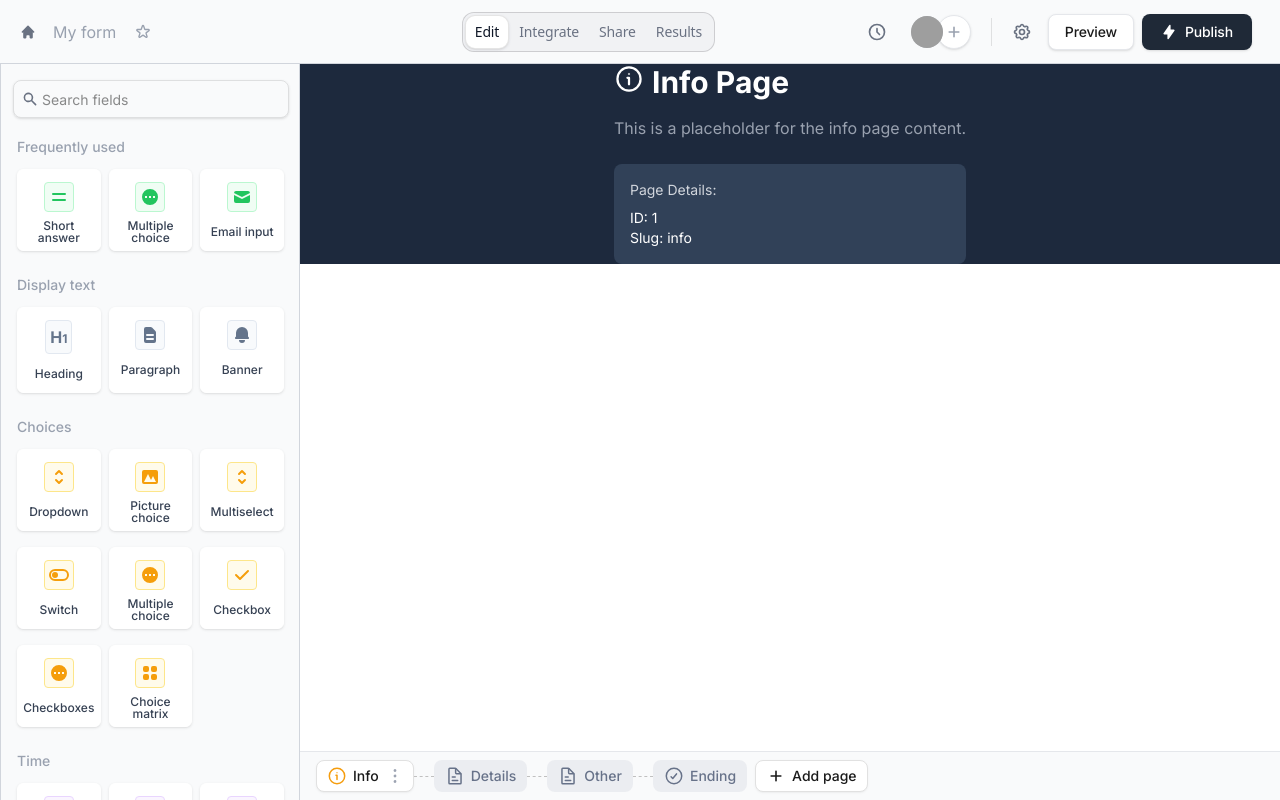
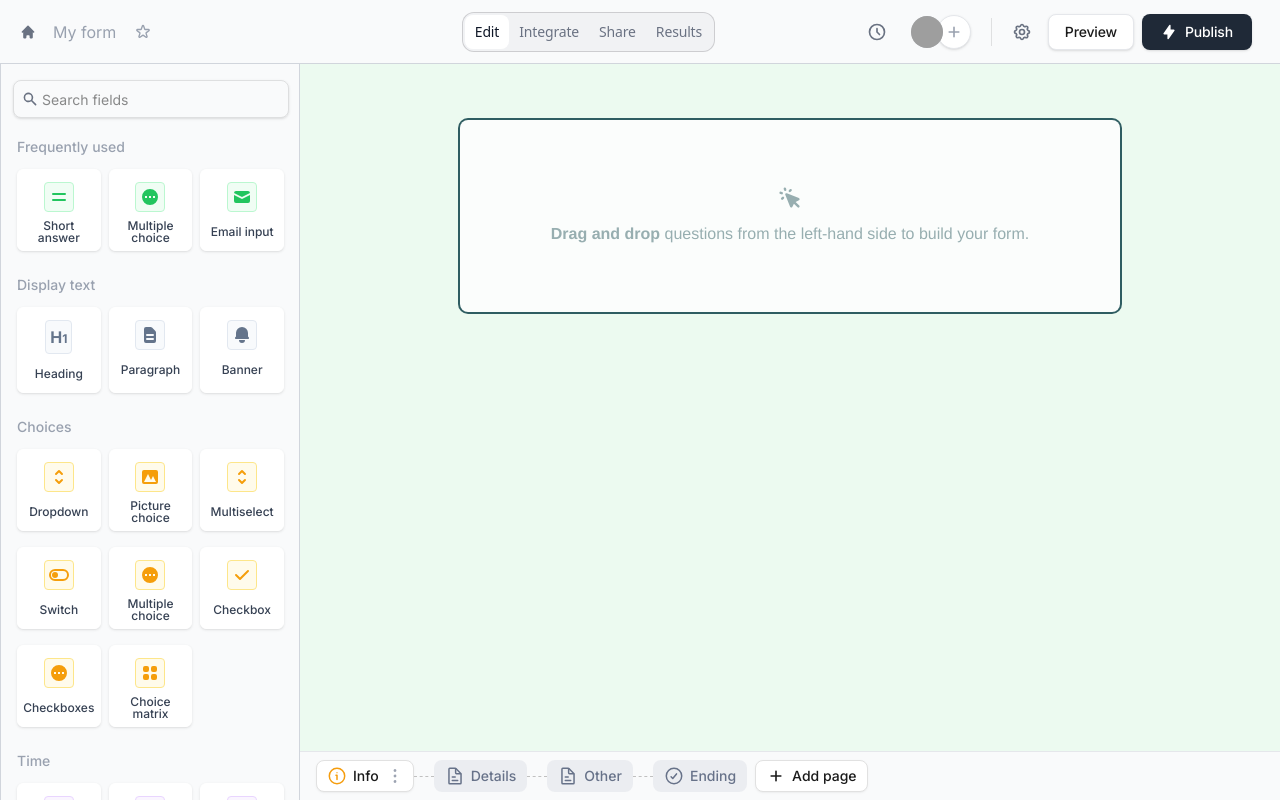
Before and after one commit to obedparla/fillout-test, a Next.js app: page /page/info in a window 1280 px wide. Built offline with nearby package versions, Linux system fonts and the light colour scheme; grey boxes are pictures that could not be loaded.

Commit message:
chore: copy page content from fillout.com

```diff
--- a/components/layout/Header.tsx
+++ b/components/layout/Header.tsx
@@ -105,15 +105,9 @@ export default function Header() {
                   aria-checked="true"
                   data-state="checked"
                   value="edit"
-                  className="relative flex h-full flex-1 cursor-pointer items-center justify-center border-none bg-transparent px-2.5 text-center font-sans text-sm font-[450] -tracking-[0.01rem] whitespace-nowrap text-gray-500 transition duration-150 ease-in-out select-none hover:text-gray-500 focus-visible:outline-none data-[state=checked]:text-gray-900 [&>svg]:mr-1 [&>svg]:h-4 [&>svg]:w-4"
+                  className="relative flex h-full flex-1 cursor-pointer items-center justify-center rounded-lg border-none bg-transparent bg-white px-2.5 text-center font-sans text-sm font-[450] -tracking-[0.01rem] whitespace-nowrap text-black text-gray-500 transition duration-150 ease-in-out select-none hover:text-gray-500 focus-visible:outline-none data-[state=checked]:text-gray-900 [&>svg]:mr-1 [&>svg]:h-4 [&>svg]:w-4"
                   tabIndex="-1"
                 >
-                  <span data-state="checked">
-                    <span
-                      className="absolute inset-0 -z-10 rounded-[10px] border border-[rgba(0,0,0,0.1)] bg-white shadow-sm transition-shadow duration-150 ease-in-out group-focus-visible:shadow-[0_0_0_2px_white,0_0_0_4px_rgb(156,163,175)] dark:bg-gray-700"
-                      style={{ opacity: 1 }}
-                    ></span>
-                  </span>
                   Edit
                 </div>
                 <div
--- a/components/layout/PageContent.tsx
+++ b/components/layout/PageContent.tsx
@@ -13,7 +13,7 @@ export default function PageContent({ slug }: PageContentProps) {
 
   if (isLoading) {
     return (
-      <div className="flex flex-1 items-center justify-center bg-slate-800 text-white">
+      <div className="flex h-[100%] flex-1 items-center justify-center bg-[#ecfaf0] text-white">
         <div className="text-center">
           <div className="mb-4 h-8 w-8 animate-spin rounded-full border-4 border-gray-600 border-t-white"></div>
           <p className="text-gray-400">Loading...</p>
@@ -24,7 +24,7 @@ export default function PageContent({ slug }: PageContentProps) {
 
   if (!page) {
     return (
-      <div className="flex flex-1 items-center justify-center bg-slate-800 text-white">
+      <div className="flex h-[100%] flex-1 items-center justify-center bg-[#ecfaf0] text-black">
         <div className="text-center">
           <h2 className="mb-4 text-2xl font-bold">Page Not Found</h2>
           <p className="text-gray-400">The page "{slug}" does not exist.</p>
@@ -33,20 +33,80 @@ export default function PageContent({ slug }: PageContentProps) {
     );
   }
 
+  // Copied from Fillout.com to make the UI nicer
   return (
-    <div className="flex flex-1 items-center justify-center bg-slate-800 text-white">
-      <div className="max-w-md text-center">
-        <h2 className="mb-4 flex gap-2 text-3xl font-bold">
-          <PageIcon type={page.type} size={30} />
-          <span> {page.title} Page</span>
-        </h2>
-        <p className="mb-6 text-gray-400">
-          This is a placeholder for the {page.title.toLowerCase()} page content.
-        </p>
-        <div className="rounded-lg bg-slate-700 p-4 text-left">
-          <p className="mb-2 text-sm text-gray-300">Page Details:</p>
-          <p className="text-sm">ID: {page.id}</p>
-          <p className="text-sm">Slug: {page.slug}</p>
+    <div
+      className="flex h-full w-full flex-col items-center bg-[#ecfaf0] sm:pb-4"
+      id="form-step-widgets-container"
+    >
+      <div
+        id="nav-bar"
+        className="z-[10] flex w-full items-center lg:sticky lg:top-0"
+      >
+        <div className="h-42px z-10 ml-3 flex w-[65px] justify-start"></div>
+        <div
+          className="flex h-14 w-full items-center justify-end px-4 py-2"
+          style={{ direction: "ltr" }}
+        ></div>
+      </div>
+      <div className="flex w-full justify-center pb-6 sm:pb-20">
+        <div
+          id="question-container"
+          className="fillout-field-container relative z-10 mt-0 flex w-full flex-col px-2 py-4 sm:rounded-lg sm:ring-2"
+          style={{
+            background: "rgb(251, 253, 252)",
+            "--tw-ring-color": "rgba(47, 93, 98, 1)",
+            maxWidth: "660px",
+          }}
+        >
+          <div
+            id="question-alignment-container"
+            className="mt-0 flex h-full w-full flex-col"
+          >
+            <div>
+              <div
+                className="mt-5 mb-10 flex h-full w-full flex-col items-center justify-center text-slate-400"
+                style={{
+                  color: "rgb(151, 174, 176)",
+                  fontFamily:
+                    '__inter_0b7090, __inter_Fallback_0b7090, "Helvetica Neue", Helvetica, Arial, sans-serif',
+                }}
+              >
+                <svg
+                  xmlns="http://www.w3.org/2000/svg"
+                  viewBox="0 0 20 20"
+                  fill="currentColor"
+                  aria-hidden="true"
+                  className="mb-3 h-6 w-6"
+                >
+                  <path
+                    fillRule="evenodd"
+                    d="M6.672 1.911a1 1 0 10-1.932.518l.259.966a1 1 0 001.932-.518l-.26-.966zM2.429 4.74a1 1 0 10-.517 1.932l.966.259a1 1 0 00.517-1.932l-.966-.26zm8.814-.569a1 1 0 00-1.415-1.414l-.707.707a1 1 0 101.415 1.415l.707-.708zm-7.071 7.072l.707-.707A1 1 0 003.465 9.12l-.708.707a1 1 0 001.415 1.415zm3.2-5.171a1 1 0 00-1.3 1.3l4 10a1 1 0 001.823.075l1.38-2.759 3.018 3.02a1 1 0 001.414-1.415l-3.019-3.02 2.76-1.379a1 1 0 00-.076-1.822l-10-4z"
+                    clipRule="evenodd"
+                  />
+                </svg>
+                <h3
+                  className="font-normal"
+                  style={{ color: "rgb(151, 174, 176)" }}
+                >
+                  <strong>Drag and drop</strong> questions from the left-hand
+                  side to build your form.
+                </h3>
+              </div>
+            </div>
+            <div className="relative flex w-full">
+              <div
+                id="DROPABOVEROW-0"
+                className="absolute -top-1 right-0 left-0 z-1 h-1"
+                style={{ background: "transparent" }}
+              >
+                <div className="! flex h-full w-full flex-grow-0"></div>
+              </div>
+              <div className="w-full min-w-0">
+                <div className="h-10"></div>
+              </div>
+            </div>
+          </div>
         </div>
       </div>
     </div>
```
